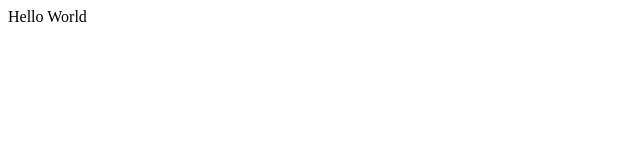
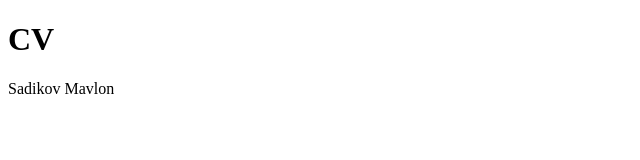
Before and after one commit to Mavlon1985/rs-school-cv, a plain HTML site: page index.html in a window 1280 px wide. Shown: the whole page, without its empty margins (0-640 px from the left). Drawn offline with Linux system fonts and the light colour scheme.

Commit message:
feat: add lang attribure to index.html

```diff
--- a/index.html
+++ b/index.html
@@ -1,5 +1,9 @@
-<html>
-    <body>
-        Hello World
-    </body>
+<!DOCTYPE html>
+<html lang="en">
+<body>
+
+<h1>CV</h1>
+<p>Sadikov Mavlon</p>
+
+</body>
 </html>
```
